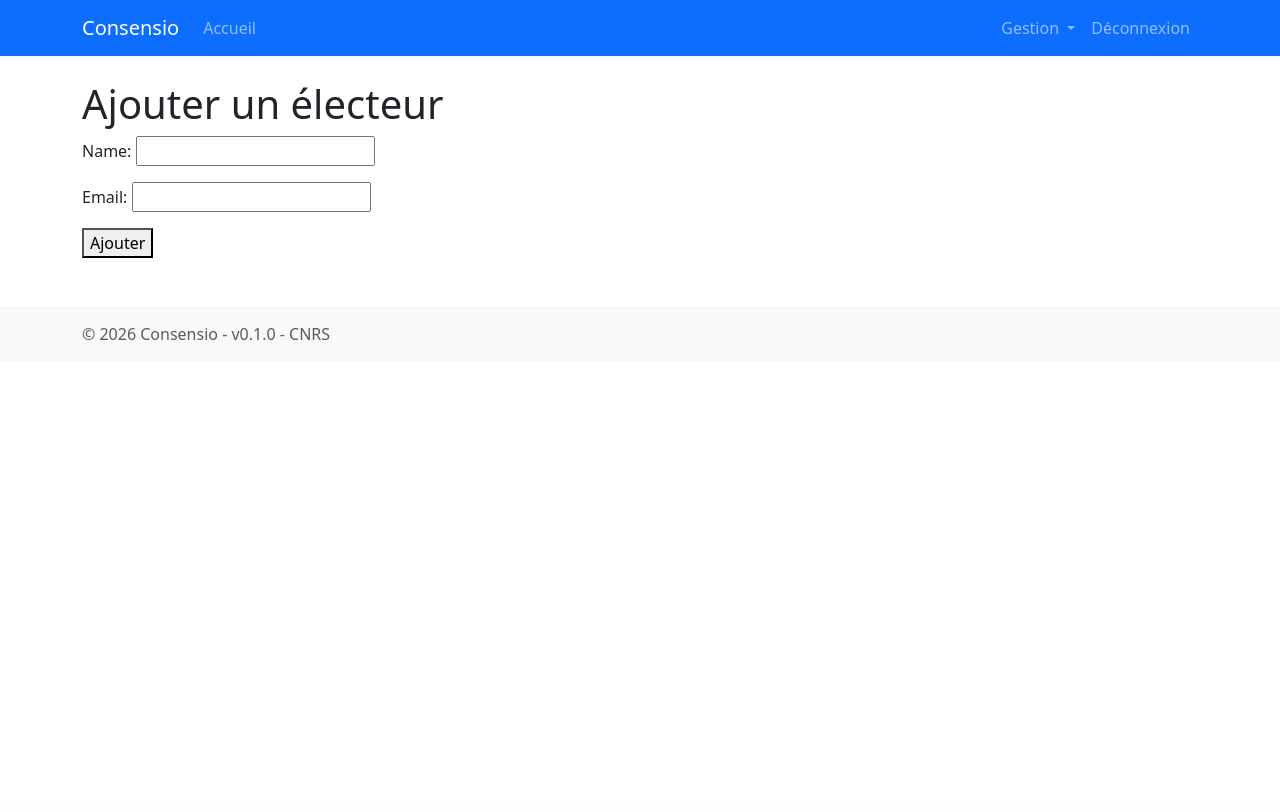
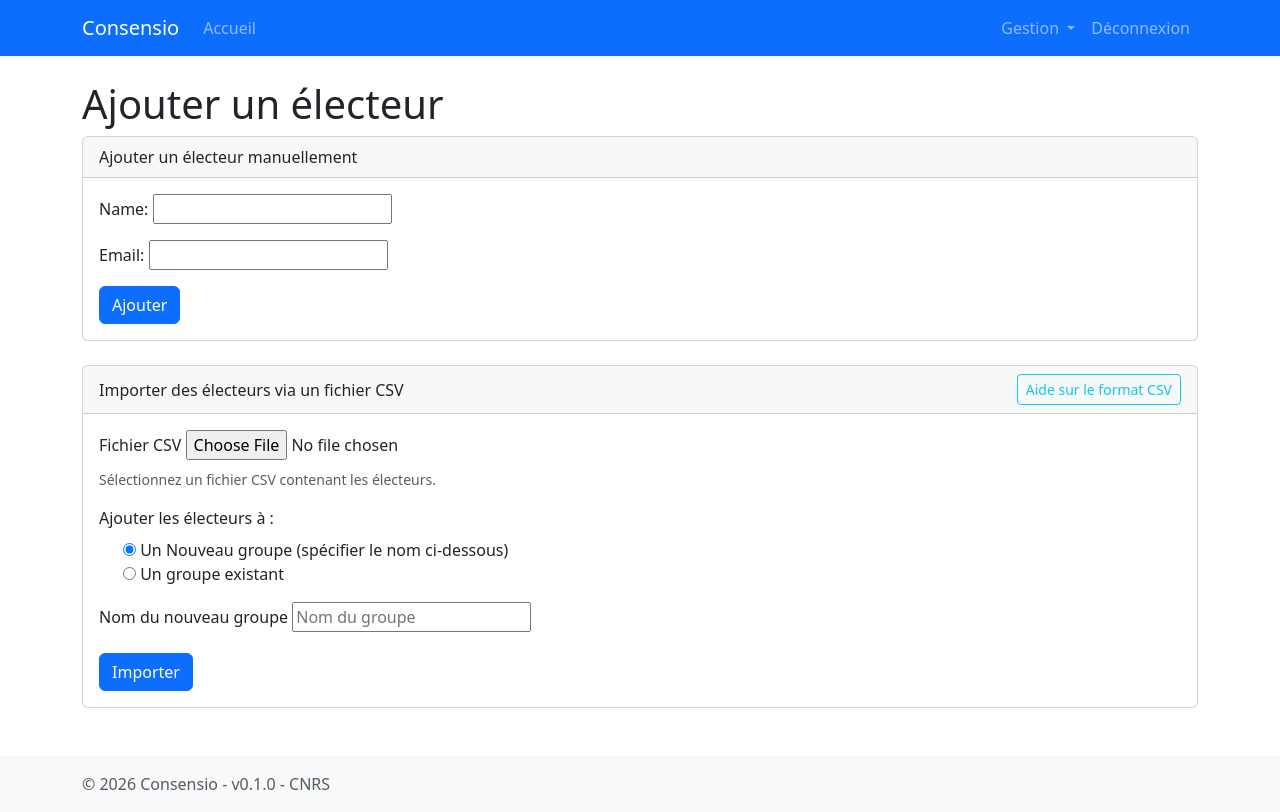
Before and after one commit to arnaudduval/consensio, a Django app: page /add-elector/ in a window 1280 px wide. Before the commit the page ends 340 px from the top, so only its background shows below. Run offline with Django 5.2, Linux system fonts and the light colour scheme; the visitor is signed in with stand-in values (Sample User, id 1); data that the repository does not hold is empty; some libraries are stand-ins or nearby versions.

Commit message:
Implement add of electors using a CSV file.

```diff
--- a/src/consensio/apps/elections/forms.py
+++ b/src/consensio/apps/elections/forms.py
@@ -43,3 +43,38 @@ class AddElectorToGroupForm(forms.Form):
         widget=forms.SelectMultiple(attrs={'class': 'form-select'}),
         label="Électeurs à ajouter",
     )
+
+class CSVImportForm(forms.Form):
+    csv_file = forms.FileField(label="Fichier CSV", help_text="Sélectionner un fichier CSV contenant les électeurs")
+    group_choice = forms.ChoiceField(
+        label="Ajouter les électeurs à",
+        choices=[
+            ('new', 'Un Nouveau groupe (spécifier le nom ci-dessous)'),
+            ('existing', 'Un groupe existant'),
+        ],
+        widget=forms.RadioSelect,
+        initial="new"
+    )
+    new_group_name = forms.CharField(
+        label="Nom du nouveau groupe",
+        required=False,
+        widget=forms.TextInput(attrs={'placeholder': 'Nom du groupe'})
+    )
+    existing_group = forms.ModelChoiceField(
+        label="Groupe existant",
+        queryset=ElectorGroup.objects.all(),
+        required=False
+    )
+
+    def clean(self):
+        cleaned_data = super().clean()
+        group_choice = cleaned_data.get('group_choice')
+        new_group_name = cleaned_data.get('new_group_name')
+        existing_group = cleaned_data.get('existing_group')
+
+        if group_choice == 'new' and not new_group_name:
+            self.add_error('new_group_name', "Veuillez spécifier un nom pour le nouveau groupe")
+        elif group_choice == 'existing' and not existing_group:
+            self.add_error('existing_group', "Veuillez sélectionner un groupe existant.")
+
+        return cleaned_data
--- a/src/consensio/apps/elections/templates/elections/add_elector.html
+++ b/src/consensio/apps/elections/templates/elections/add_elector.html
@@ -2,9 +2,110 @@
 
 {% block content %}
 <h1>Ajouter un électeur</h1>
-<form method="post">
-    {% csrf_token %}
-    {{ form.as_p }}
-    <button type="submit">Ajouter</button>
-</form>
+
+<!-- Section pour ajouter un électeur manuellement -->
+<div class="card mb-4">
+    <div class="card-header">
+        Ajouter un électeur manuellement
+    </div>
+    <div class="card-body">
+        <form method="post">
+            {% csrf_token %}
+            <input type="hidden" name="add_single_elector" value="1">
+            {{ form.as_p }}
+            <button type="submit" class="btn btn-primary">Ajouter</button>
+        </form>
+    </div>
+</div>
+
+<!-- Section pour importer des électeurs via CSV -->
+<div class="card mb-4">
+    <div class="card-header d-flex justify-content-between align-items-center">
+        Importer des électeurs via un fichier CSV
+        <button class="btn btn-sm btn-outline-info" type="button" data-bs-toggle="collapse" data-bs-target="#csvHelp">
+            Aide sur le format CSV
+        </button>
+    </div>
+    <div class="card-body">
+        <div class="collapse mb-3" id="csvHelp">
+            <div class="alert alert-info">
+                <h5>Format attendu pour le fichier CSV :</h5>
+                <ul>
+                    <li>Le fichier doit être au format <strong>CSV</strong> avec un <strong>délimiteur point-virgule ( ; )</strong>.</li>
+                    <li>La première ligne du fichier est ignorée (en-tête).</li>
+                    <li>Chaque ligne doit contenir <strong>deux colonnes</strong> :
+                        <ul>
+                            <li><strong>Nom de l'électeur</strong> (ex: "Jean Dupont")</li>
+                            <li><strong>Email de l'électeur</strong> (ex: "jean.dupont@example.com")</li>
+                        </ul>
+                    </li>
+                    <li>Exemple de ligne : <code>Jean Dupont;jean.dupont@example.com</code></li>
+                </ul>
+            </div>
+        </div>
+
+        <form method="post" enctype="multipart/form-data">
+            {% csrf_token %}
+            <input type="hidden" name="import_csv" value="1">
+
+            <div class="mb-3">
+                <label for="{{ csv_form.csv_file.id_for_label }}" class="form-label">Fichier CSV</label>
+                {{ csv_form.csv_file }}
+                <div class="form-text">Sélectionnez un fichier CSV contenant les électeurs.</div>
+            </div>
+
+            <div class="mb-3">
+                <label class="form-label">Ajouter les électeurs à :</label>
+                <div class="form-check">
+                    {{ csv_form.group_choice }}
+                </div>
+            </div>
+
+            <div class="mb-3" id="newGroupNameContainer" style="display: none;">
+                <label for="{{ csv_form.new_group_name.id_for_label }}" class="form-label">Nom du nouveau groupe</label>
+                {{ csv_form.new_group_name }}
+            </div>
+
+            <div class="mb-3" id="existingGroupContainer" style="display: none;">
+                <label for="{{ csv_form.existing_group.id_for_label }}" class="form-label">Groupe existant</label>
+                {{ csv_form.existing_group }}
+            </div>
+
+            <button type="submit" class="btn btn-primary">Importer</button>
+        </form>
+    </div>
+</div>
+
+
+<script>
+    document.addEventListener('DOMContentLoaded', function() {
+        // Gestion de l'affichage des champs en fonction du choix de groupe
+        const groupChoiceRadios = document.querySelectorAll('input[name="csv-group_choice"]');
+        const newGroupNameContainer = document.getElementById('newGroupNameContainer');
+        const existingGroupContainer = document.getElementById('existingGroupContainer');
+
+        if (groupChoiceRadios.length > 0) {
+            groupChoiceRadios.forEach(radio => {
+                radio.addEventListener('change', function() {
+                    if (this.value === 'new') {
+                        newGroupNameContainer.style.display = 'block';
+                        existingGroupContainer.style.display = 'none';
+                    } else {
+                        newGroupNameContainer.style.display = 'none';
+                        existingGroupContainer.style.display = 'block';
+                    }
+                });
+            });
+
+            const defaultChoice = document.querySelector('input[name="csv-group_choice"]:checked');
+            if (defaultChoice) {
+                if (defaultChoice.value === 'new') {
+                    newGroupNameContainer.style.display = 'block';
+                } else {
+                    existingGroupContainer.style.display = 'block';
+                }
+            }
+        }
+    });
+</script>
 {% endblock %}
--- a/src/consensio/apps/elections/views.py
+++ b/src/consensio/apps/elections/views.py
@@ -9,9 +9,11 @@ from django.urls import reverse_lazy
 from django.core.exceptions import PermissionDenied
 from collections import defaultdict
 import statistics
-from .models import Election, Vote, Invitation, ConflictOfInterest, ElectorGroup, ElectorGroupMembership
+import csv
+import io
+from .models import Election, Elector, Vote, Invitation, ConflictOfInterest, ElectorGroup, ElectorGroupMembership
 from .services import generate_ballot_paper, register_votes
-from .forms import ElectorForm, ElectionForm, CandidateForm, ConflictOfInterestForm, ElectorGroupForm, AddElectorToGroupForm
+from .forms import ElectorForm, ElectionForm, CandidateForm, ConflictOfInterestForm, ElectorGroupForm, AddElectorToGroupForm, CSVImportForm
 from .decorators import admin_required
 from .services import generate_tokens_for_election
 
@@ -101,17 +103,85 @@ def confirmation_vote(request, token):
 @login_required
 @user_passes_test(is_staff)
 def add_elector(request):
+    # Initialize forms
+    form  = ElectorForm(prefix='single')
+    csv_form = CSVImportForm(prefix='csv')
+
     if request.method == 'POST':
-        form = ElectorForm(request.POST)
-        if form.is_valid():
-            electeur = form.save()
-            print(electeur)
-            messages.success(request, "L'électeur a été ajouté avec succès !")
-            return redirect('add_elector')
-    else:
-        form  = ElectorForm()
+        # Manually add an elector
+        if 'add_single_elector' in request.POST:
+            form = ElectorForm(request.POST)
+            if form.is_valid():
+                form.save()
+                messages.success(request, "L'électeur a été ajouté avec succès !")
+                return redirect('add_elector')
 
-    return render(request, 'elections/add_elector.html', {'form': form})
+        # CSV import
+        elif 'import_csv' in request.POST:
+            csv_form = CSVImportForm(request.POST, request.FILES, prefix='csv')
+            if csv_form.is_valid():
+                csv_file = csv_form.cleaned_data['csv_file']
+                group_choice = csv_form.cleaned_data['group_choice']
+                new_group_name = csv_form.cleaned_data['new_group_name']
+                existing_group = csv_form.cleaned_data['existing_group']
+
+                # Set target group
+                if group_choice == 'new':
+                    group, created = ElectorGroup.objects.get_or_create(name=new_group_name)
+                    if created:
+                        messages.info(request, f"Le groupe {new_group_name} a été créé.")
+                else:
+                    group = existing_group
+
+                # Read CSV file
+                try:
+                    csv_data = csv_file.read().decode('utf-8')
+                    csv_reader = csv.reader(io.StringIO(csv_data), delimiter=';')
+                    # Ignore first line (header)
+                    next(csv_reader, None)
+                    added_count = 0
+                    duplicate_count = 0
+                    error_count = 0
+
+                    for row in csv_reader:
+                        if len(row) < 2:
+                            error_count += 1
+                            continue
+
+                        name, email = row[0].strip(), row[1].strip().lower()
+
+                        # Verify if elector already exists
+                        elector, created = Elector.objects.get_or_create(email=email, defaults={'name': name})
+
+                        if created:
+                            added_count += 1
+                        else:
+                            duplicate_count += 1
+                            if elector.name != name:
+                                elector.name = name
+                                elector.save()
+
+                        # Add elector to group
+                        ElectorGroupMembership.objects.get_or_create(elector=elector, group=group)
+
+                    messages.success(request, f"{added_count} nouveaux électeurs ajoutés avec succès.")
+
+                    if duplicate_count > 0:
+                        messages.warning(request, f"{duplicate_count} électeurs étaient déjà présents dans la base de données. Ils ont été ajoutés au groupe.")
+                    if error_count > 0:
+                        messages.error(request), f"{error_count} lignes du fichier CSV étaient invalides et ont été ignorées."
+                except Exception as e:
+                    messages.error(request, f"Erreur lors de la lecture du fichier CSV : {str(e)}")
+
+                return redirect('add_elector')
+
+
+            else:
+                messages.error(request, "Erreur dans le formulaire d'importation CSV.")
+
+
+    return render(request, 'elections/add_elector.html',
+                  {'form': form, 'csv_form': csv_form})
 
 @login_required
 @user_passes_test(is_staff)
--- a/src/consensio/templates/base.html
+++ b/src/consensio/templates/base.html
@@ -32,7 +32,7 @@
                             Gestion
                         </a>
                         <ul class="dropdown-menu" aria-labelledby="gestionDropdown">
-                            <li><a class="dropdown-item" href="{% url 'add_elector' %}">Ajouter un Électeur</a></li>
+                            <li><a class="dropdown-item" href="{% url 'add_elector' %}">Ajouter des Électeurs</a></li>
                             <li><a class="dropdown-item" href="{% url 'manage_groups' %}">Gestion des groupes d'électeurs</a></li>
                             <li><a class="dropdown-item" href="{% url 'add_election' %}">Ajouter une Élection</a></li>
                             <li><a class="dropdown-item" href="{% url 'add_candidate' %}">Ajouter un Candidat</a></li>
```
Also changed, not shown: src/consensio/apps/elections/admin.py (+6 -1 lines).
